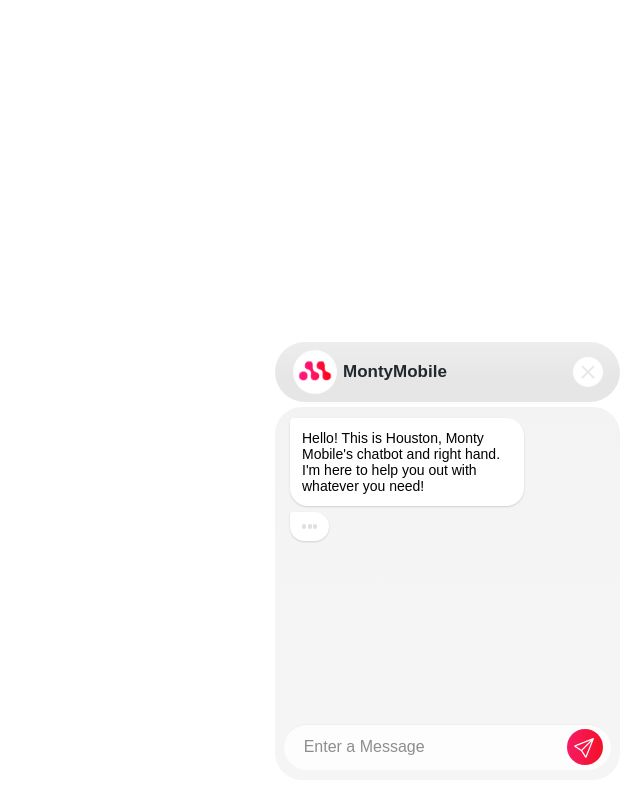
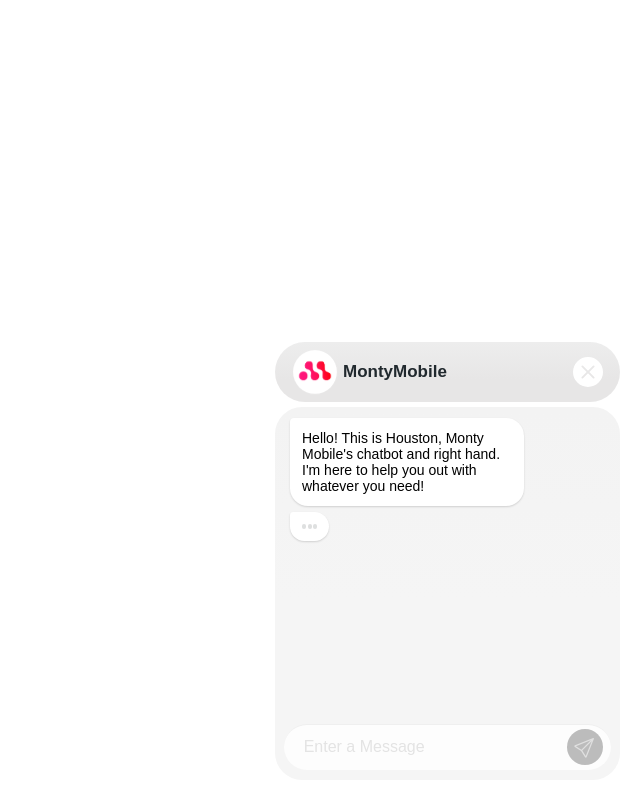
Before and after one commit to hadisaab2/Chatbot, a React (Create React App) app: page / in a window 1280 px wide. Both pictures are taken after a click on the element 1231 px from the left and 751 px from the top of the page. Shown: the whole page, without its empty margins (640-1280 px from the left). Built offline with nearby package versions, Linux system fonts and the light colour scheme.

Commit message:
api call

```diff
--- a/package.json
+++ b/package.json
@@ -6,6 +6,7 @@
     "@testing-library/jest-dom": "^5.17.0",
     "@testing-library/react": "^13.4.0",
     "@testing-library/user-event": "^13.5.0",
+    "axios": "^1.6.0",
     "react": "18.1.0",
     "react-dom": "18.1.0",
     "react-icons": "^4.11.0",
@@ -15,7 +16,7 @@
     "web-vitals": "^2.1.4"
   },
   "scripts": {
-    "start": "PORT=3003 react-scripts start",
+    "start": "react-scripts start",
     "build": "react-scripts build",
     "test": "react-scripts test",
     "eject": "react-scripts eject"
--- a/src/ChatComponents/CustomComponents/YesNo.jsx
+++ b/src/ChatComponents/CustomComponents/YesNo.jsx
@@ -16,14 +16,18 @@
     setchoosen("Yes, sure!");
     insertstep({ type: "user", value: "Yes, sure!" });
     if (object.type == "About us") {
-      window.location.href="https://stagingv3.montymobile.com/"
+      window.parent.postMessage({
+        eventid:"redirect",
+        url:"https://montymobile.com/"
+      }, "*");
+
       loopsteps(65);
 
     } else {
       loopsteps(2);
     }
 
-  };
+}
 
   const handlenoclick = () => {
     insertstep({ type: "user", value: "No, thank you." });
--- a/src/MainLayout/Components/Footer.jsx
+++ b/src/MainLayout/Components/Footer.jsx
@@ -29,9 +29,13 @@
   const handleinput = (e) => {
     let newValue = e.target.value;
 
-    if (stepobject.key == "name" || stepobject.key == "company" || stepobject.key == "country" ) {
+    if (stepobject.key == "name"  || stepobject.key == "country" ) {
       newValue = newValue.replace(/[^a-zA-Z ]/g, "");
     }
+    if (stepobject.key == "company") {
+      newValue = newValue.replace(/[^a-zA-Z0-9]/g, "");
+    }
+
     if (stepobject.key == "phone" ) {
       newValue = newValue.replace(/[^0-9+]/g, "");
     }
@@ -65,13 +69,14 @@
 
 
   return (
-    <FooterContainer>
+    <FooterContainer userinput={userinput}>
       <Input
         value={input}
         onChange={handleinput}
         placeholder="Enter a Message"
         disabled={userinput ? false : true}
         onKeyPress={handleKeyPress}
+        userinput={userinput}
       />
       <SendMessage
         disabled={userinput}
--- a/src/MainLayout/index.jsx
+++ b/src/MainLayout/index.jsx
@@ -8,6 +8,7 @@
 import ChatButton from "./Components/ChatButton";
 import { getdata, insertstep } from "../utils.js/localstorageutility";
 import BotMessage from "../ChatComponents/Bot/BotMessage";
+import axios from "axios";
 
 export default function Index({ mobile }) {
   const [components, setcomponents] = useState([]);
@@ -71,10 +72,22 @@
   };
 
   const loopsteps = async (i) => {
+
     const jsonstoredData = JSON.parse(localStorage.getItem("data"));
     const updatedObject={...jsonstoredData,id:i}
     localStorage.setItem('data', JSON.stringify(updatedObject));
-
+    console.log(i)
+    if(i=="63"){
+      axios.post("https://tam-omni.montymobile.com/omnichannel/clients/montymobile/chatbots/website_chatbot/post_data_to_crm/", jsonstoredData.info)
+      .then((response) => {
+        // Handle the response data here
+        console.log('Response:', response.data);
+      })
+      .catch((error) => {
+        // Handle any errors here
+        console.error('Error:', error);
+      });
+    }
     let object = findjson(chatbotsteps, i);
     await new Promise((r) => setTimeout(r, object.await));
 
--- a/src/MainLayout/styles.js
+++ b/src/MainLayout/styles.js
@@ -13,6 +13,7 @@
 `;
 export const ChatbotButton = styled.div`
   width: 3.6em;
+  filter: drop-shadow(0px 1px 6px gray);
   height: 3.6em;
   border-radius: 1.8em;
   align-items: center;
@@ -25,14 +26,11 @@
   -webkit-appearance: none;
   -moz-appearance: none;
   appearance: none;
-  box-shadow:0px 1px 3px  gray;
-
 `;
 
 export const ChatbotImage = styled.img`
   width: 100%;
   height: 100%;
-
 `;
 
 const chatbotheight = (props) => {
@@ -71,7 +69,6 @@
   display: ${(props) => (props.toggle ? "flex" : "none")};
   flex-direction: column;
   z-index: 300;
-
 `;
 
 export const BodyContainer = styled.div`
@@ -96,7 +93,6 @@
   }
   flex: 1;
   /* transition: all 1s  ease; */
-
 `;
 
 //  Header Styling
@@ -182,7 +178,6 @@
 
 export const FooterContainer = styled.div`
   background-color: #f5f5f5;
-
   border-bottom-left-radius: 27px;
   border-bottom-right-radius: 27px;
   position: relative;
@@ -207,13 +202,19 @@
   height: 70%;
   width: 95%;
   display: flex;
+  ::placeholder {
+    color: ${(props) => !props.userinput && "#e0e0e0"};
+  }
 `;
 
 export const SendMessage = styled.div`
   border: 0;
   box-shadow: none;
-  cursor: ${props=>props.disabled && "pointer"};
-  background: linear-gradient(to right, #f61b65, #f51027);
+  cursor: ${(props) => props.disabled && "pointer"};
+  background-color: ${(props) =>
+    props.disabled
+      ? "#f51027"
+      : "#bcbcbc"};
   opacity: 1;
   border-radius: 18px;
   width: 36px;
@@ -224,13 +225,12 @@
   position: absolute;
   right: 5%;
   z-index: 999;
+  color: ${(props) => (props.disabled ? "white" : "#e0e0e0")};
 `;
 
 export const MdSend = {
-  color: "white",
-  marginTop:"2px",
-  marginRight:"2px"
-
+  marginTop: "2px",
+  marginRight: "2px",
 };
 
 export const SwingRight = keyframes`
@@ -276,6 +276,5 @@
     margin-right: -1em;
     z-index: 200;
   }
-
 `;
 export const Speech = styled.span``;
```
Also changed, not shown: public/Chatbotscript.js (+20 -8 lines), 1 other file (tests, documents, lock files or other folders).
